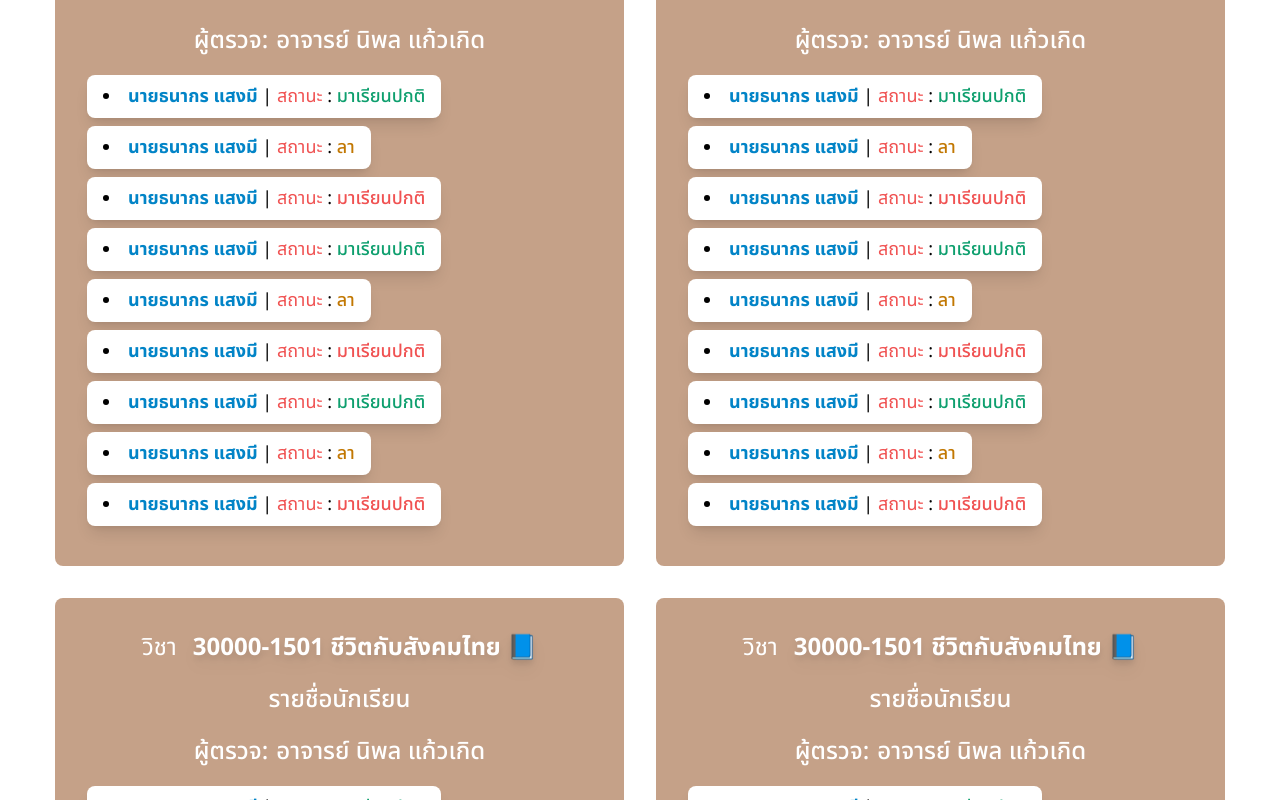
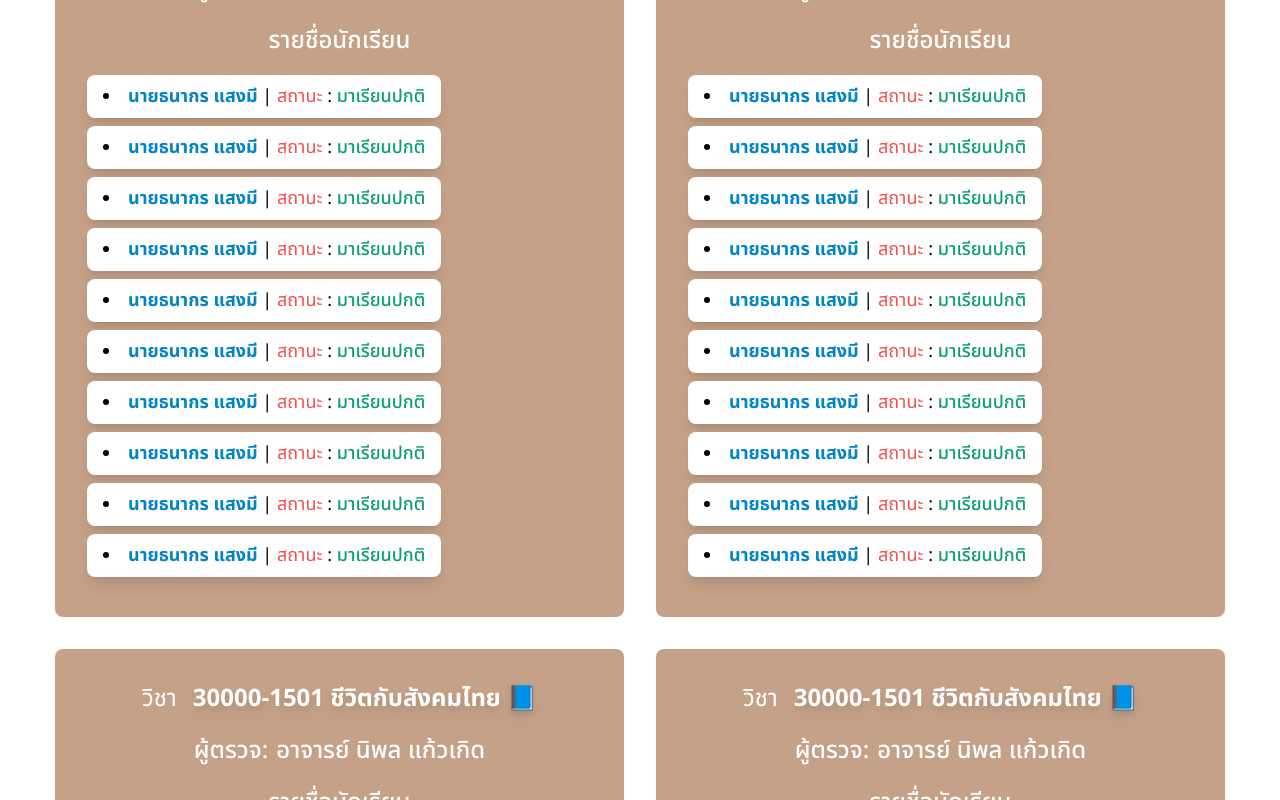
Before and after one commit to jonas4236/SARP-Project, a React (Vite) app in the folder client/: page /schedule/1/1 in a window 1280 px wide. Shown: the part 360-1160 px from the top of the page. Built offline with nearby package versions, Linux system fonts and the light colour scheme.

Commit message:
put mysql data in to code

```diff
--- a/client/package.json
+++ b/client/package.json
@@ -15,6 +15,7 @@
     "@fullcalendar/interaction": "^6.1.9",
     "@fullcalendar/react": "^6.1.9",
     "@fullcalendar/timegrid": "^6.1.9",
+    "axios": "^1.6.2",
     "flowbite": "^2.0.0",
     "react": "^18.2.0",
     "react-dom": "^18.2.0",
--- a/client/src/components/Added/DashboardAdmin.jsx
+++ b/client/src/components/Added/DashboardAdmin.jsx
@@ -1,71 +1,50 @@
-import React, { useState } from "react";
+import React, { useEffect, useState } from "react";
 import ListAdmin from "../admin/ListAdmin";
-
-const teachers = [
-  {
-    id: 1,
-    name: "none",
-  },
-  {
-    id: 2,
-    name: "นิพล แก้วเกิด",
-  },
-  {
-    id: 3,
-    name: "ศิวกร บุญอุ้ม",
-  },
-  {
-    id: 4,
-    name: "นิพล แก้วเกิด",
-  },
-  {
-    id: 5,
-    name: "นิพล แก้วเกิด",
-  },
-];
-
-const subjects = [
-  {
-    id: 1,
-    name: "30000-1101 ทักษะภาษาไทยเชิงวิชาชีพ",
-  },
-  {
-    id: 2,
-    name: "30000-1202 ภาษาอังกฤษสำหรับการปฏิบัติงาน",
-  },
-  {
-    id: 3,
-    name: "30000-1404 แคลคูลัส 1",
-  },
-  {
-    id: 4,
-    name: "30000-1501 ชีวิตกับสังคมไทย",
-  },
-  {
-    id: 5,
-    name: "30000-1608 กาออกกำลังกายเพื่อสุขภาพ",
-  },
-  {
-    id: 6,
-    name: "30000-2002 การใช้งานใมโครคอนโทรลเลอร์",
-  },
-  {
-    id: 7,
-    name: "30000-2004 ระบบเครือข่ายคอมพิวเตอร์",
-  },
-  {
-    id: 8,
-    name: "30000-2202 การวิเคราะห์และออกแบบระบบ",
-  },
-];
-
+import axios from "axios";
+import Api from "../../helpers/Api";
 
 const DashboardAdmin = () => {
-  const [teacher, setTeacher] = useState([])
-  const [subject, setSubject] = useState([])
+  const [teacher, setTeacher] = useState([]);
+  const [subject, setSubject] = useState([]);
+  const [date, setDate] = useState([]);
 
-    console.log("TeacherName: ", teacher)
-    console.log("SubjectName: ", subject)
+  const [dataSubjects, setDataSubjects] = useState([]);
+  const [dataTeachers, setDataTeacher] = useState([]);
+
+  useEffect(() => {
+    const fetchSubjects = async () => {
+      try {
+        const res = await axios.get(`${Api}/subjects`);
+
+        setDataSubjects(res.data);
+      } catch (err) {
+        console.log("error: ", err);
+      }
+    };
+
+    fetchSubjects();
+  }, []);
+
+  useEffect(() => {
+    const fetchSubjects = async () => {
+      try {
+        const res = await axios.get(`${Api}/teachers`);
+
+        setDataTeacher(res.data);
+      } catch (err) {
+        console.log("error: ", err);
+      }
+    };
+
+    fetchSubjects();
+  }, []);
+
+  // console.log("DATA Subjects: ", dataSubjects);
+  // console.log("DATA Teachers: ", dataTeachers);
+
+  console.log("TeacherName: ", teacher);
+  console.log("SubjectName: ", subject);
+  console.log("Date: ", date);
   return (
     <>
       <div className="w-[1170px] mx-auto">
@@ -93,7 +72,12 @@ const DashboardAdmin = () => {
                   >
                     วันที่
                   </label>
-                  <input type="date" name="" id="date" />
+                  <input
+                    type="date"
+                    name=""
+                    id="date"
+                    onChange={(event) => setDate(event.target.value)}
+                  />
                 </div>
                 <div className="flex flex-col mt-4">
                   <label
@@ -102,9 +86,12 @@ const DashboardAdmin = () => {
                   >
                     วิชา
                   </label>
-                  <select id="teacherId" onChange={(event) => setSubject(event.target.value)}>
-                    {subjects.map((teach) => {
-                      return <option key={teach.id}>{teach.name}</option>;
+                  <select
+                    id="teacherId"
+                    onChange={(event) => setSubject(event.target.value)}
+                  >
+                    {dataSubjects.map((sub) => {
+                      return <option key={sub.subId}>{sub.sub_name}</option>;
                     })}
                   </select>
                 </div>
@@ -115,11 +102,19 @@ const DashboardAdmin = () => {
                   >
                     ผู้ตรวจ
                   </label>
-                  <select id="teacherId" onChange={(event) => setTeacher(event.target.value)}>
-                    {teachers.map((teach) => {
-                      return <option key={teach.id}>{teach.name}</option>;
+                  <select
+                    id="teacherId"
+                    onChange={(event) => setTeacher(event.target.value)}
+                  >
+                    {dataTeachers.map((teach) => {
+                      return <option key={teach.id}>{teach.teacher_name}</option>;
                     })}
                   </select>
+                </div>
+                <div className="w-full flex justify-center">
+                  <button className="bg-sky-500 text-white mt-4 w-full py-2 rounded-lg font-medium hover:bg-sky-600">
+                    บันทึก
+                  </button>
                 </div>
               </div>
             </div>
--- a/client/src/components/DetailsStudents.jsx
+++ b/client/src/components/DetailsStudents.jsx
@@ -11,12 +11,47 @@ const DetailsStudents = () => {
       <li className="my-2 text-[18px] bg-white shadow-lg w-max py-2 px-4 rounded-lg">
         <span className="text-sky-600 font-bold">นายธนากร แสงมี</span> |{" "}
         <span className="text-red-500">สถานะ</span> :{" "}
-        <span className="text-yellow-500 font-medium">ลา</span>
+        <span className="text-green-500 font-medium">มาเรียนปกติ</span>
       </li>
       <li className="my-2 text-[18px] bg-white shadow-lg w-max py-2 px-4 rounded-lg">
         <span className="text-sky-600 font-bold">นายธนากร แสงมี</span> |{" "}
         <span className="text-red-500">สถานะ</span> :{" "}
-        <span className="text-red-500 font-medium">มาเรียนปกติ</span>
+        <span className="text-green-500 font-medium">มาเรียนปกติ</span>
+      </li>
+      <li className="my-2 text-[18px] bg-white shadow-lg w-max py-2 px-4 rounded-lg">
+        <span className="text-sky-600 font-bold">นายธนากร แสงมี</span> |{" "}
+        <span className="text-red-500">สถานะ</span> :{" "}
+        <span className="text-green-500 font-medium">มาเรียนปกติ</span>
+      </li>
+      <li className="my-2 text-[18px] bg-white shadow-lg w-max py-2 px-4 rounded-lg">
+        <span className="text-sky-600 font-bold">นายธนากร แสงมี</span> |{" "}
+        <span className="text-red-500">สถานะ</span> :{" "}
+        <span className="text-green-500 font-medium">มาเรียนปกติ</span>
+      </li>
+      <li className="my-2 text-[18px] bg-white shadow-lg w-max py-2 px-4 rounded-lg">
+        <span className="text-sky-600 font-bold">นายธนากร แสงมี</span> |{" "}
+        <span className="text-red-500">สถานะ</span> :{" "}
+        <span className="text-green-500 font-medium">มาเรียนปกติ</span>
+      </li>
+      <li className="my-2 text-[18px] bg-white shadow-lg w-max py-2 px-4 rounded-lg">
+        <span className="text-sky-600 font-bold">นายธนากร แสงมี</span> |{" "}
+        <span className="text-red-500">สถานะ</span> :{" "}
+        <span className="text-green-500 font-medium">มาเรียนปกติ</span>
+      </li>
+      <li className="my-2 text-[18px] bg-white shadow-lg w-max py-2 px-4 rounded-lg">
+        <span className="text-sky-600 font-bold">นายธนากร แสงมี</span> |{" "}
+        <span className="text-red-500">สถานะ</span> :{" "}
+        <span className="text-green-500 font-medium">มาเรียนปกติ</span>
+      </li>
+      <li className="my-2 text-[18px] bg-white shadow-lg w-max py-2 px-4 rounded-lg">
+        <span className="text-sky-600 font-bold">นายธนากร แสงมี</span> |{" "}
+        <span className="text-red-500">สถานะ</span> :{" "}
+        <span className="text-green-500 font-medium">มาเรียนปกติ</span>
+      </li>
+      <li className="my-2 text-[18px] bg-white shadow-lg w-max py-2 px-4 rounded-lg">
+        <span className="text-sky-600 font-bold">นายธนากร แสงมี</span> |{" "}
+        <span className="text-red-500">สถานะ</span> :{" "}
+        <span className="text-green-500 font-medium">มาเรียนปกติ</span>
       </li>
     </>
   );
--- a/client/src/components/admin/ListAdmin.jsx
+++ b/client/src/components/admin/ListAdmin.jsx
@@ -1,4 +1,7 @@
-import React, { useState } from "react";
+import React, { useEffect, useState } from "react";
+import axios from "axios";
+
+import Api from "../../helpers/Api";
 
 const ListAdmin = () => {
   const [checkbox, setCheckbox] = useState([]);
@@ -12,54 +15,47 @@ const ListAdmin = () => {
   const [checkbox9, setCheckbox9] = useState([]);
   const [checkbox10, setCheckbox10] = useState([]);
 
-  console.log("test: ", checkbox);
-  console.log("test2: ", checkbox2);
-  console.log("test3: ", checkbox3);
-  console.log("test4: ", checkbox4);
-  console.log("test5: ", checkbox5);
-  console.log("test6: ", checkbox6);
-  console.log("test7: ", checkbox7);
-  console.log("test8: ", checkbox8);
-  console.log("test9: ", checkbox9);
-  console.log("test10: ", checkbox10);
+  const [students, setStudents] = useState([]);
 
-  const handleCheckBox = () => {};
+  // console.log("test: ", checkbox);
+  // console.log("test2: ", checkbox2);
+  // console.log("test3: ", checkbox3);
+  // console.log("test4: ", checkbox4);
+  // console.log("test5: ", checkbox5);
+  // console.log("test6: ", checkbox6);
+  // console.log("test7: ", checkbox7);
+  // console.log("test8: ", checkbox8);
+  // console.log("test9: ", checkbox9);
+  // console.log("test10: ", checkbox10);
+
+  useEffect(() => {
+    const fetchStudents = async () => {
+      try {
+        const res = await axios.get(`${Api}/students`);
+
+        setStudents(res.data);
+      } catch (err) {
+        console.log("error: ", err);
+      }
+    };
+
+    fetchStudents();
+  }, []);
+
+  // console.log("DATA: ", students);
+
   return (
     <>
       <div className="my-2">
         <div className="flex">
           <div className="flex-[1]">
             <div className="flex flex-col mt-[17px]">
-              <span className="my-2 font-bold" value="1">
-                1.นายธนากร แสงมี
-              </span>
-              <span className="my-2 font-bold" value="2">
-                2.นายธนากร แสงมี
-              </span>
-              <span className="my-2 font-bold" value="3">
-                3.นายธนากร แสงมี
-              </span>
-              <span className="my-2 font-bold" value="4">
-                4.นายธนากร แสงมี
-              </span>
-              <span className="my-2 font-bold" value="5">
-                5.นายธนากร แสงมี
-              </span>
-              <span className="my-2 font-bold" value="6">
-                6.นายธนากร แสงมี
-              </span>
-              <span className="my-2 font-bold" value="7">
-                7.นายธนากร แสงมี
-              </span>
-              <span className="my-2 font-bold" value="8">
-                8.นายธนากร แสงมี
-              </span>
-              <span className="my-2 font-bold" value="9">
-                9.นายธนากร แสงมี
-              </span>
-              <span className="my-2 font-bold" value="10">
-                10.นายธนากร แสงมี
-              </span>
+              {students.map((stu) => (
+                <span className="my-2 font-bold" key={stu.stuId}>
+                  {stu.stuId}. {stu.stuName}
+                </span>
+              ))}
+
             </div>
           </div>
           <div className="flex flex-[1] gap-2">
--- a/client/src/components/admin/ListStudent.jsx
+++ b/client/src/components/admin/ListStudent.jsx
@@ -5,8 +5,6 @@ const ListStudent = () => {
   return (
     <>
      <DetailsStudents />
-     <DetailsStudents />
-     <DetailsStudents />
     </>
   );
 };
--- a/client/src/components/admin/MainList.jsx
+++ b/client/src/components/admin/MainList.jsx
@@ -15,10 +15,13 @@ const MainList = () => {
         </div>
         <div className="w-full">
           <span className="flex justify-center text-[24px] my-4 font-medium text-white">
-            รายชื่อนักเรียน
+            ผู้ตรวจ:
+            <span className="ml-2">
+              อาจารย์ <span>นิพล แก้วเกิด</span>
+            </span>
           </span>
           <span className="flex justify-center text-[24px] my-4 font-medium text-white">
-            ผู้ตรวจ:<span className="ml-2">อาจารย์ <span>นิพล แก้วเกิด</span></span>
+            รายชื่อนักเรียน
           </span>
           <ListStudent />
         </div>
--- /dev/null
+++ b/client/src/helpers/Api.jsx
@@ -0,0 +1,2 @@
+const api = "http://localhost:4444/api";
+export default api;
```
Also changed, not shown: 2 other files (tests, documents, lock files or other folders).
